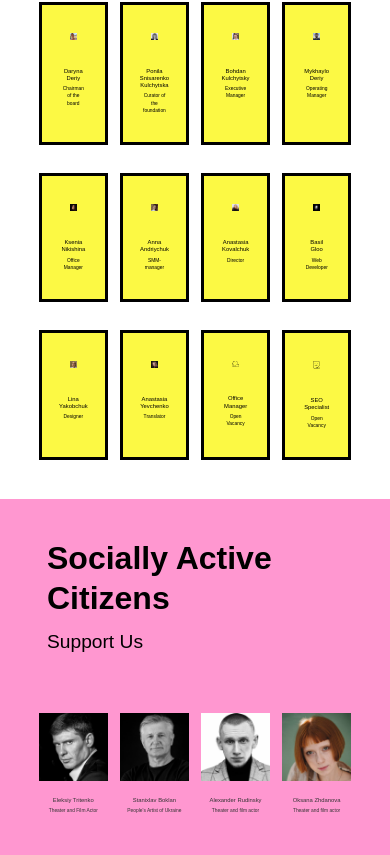
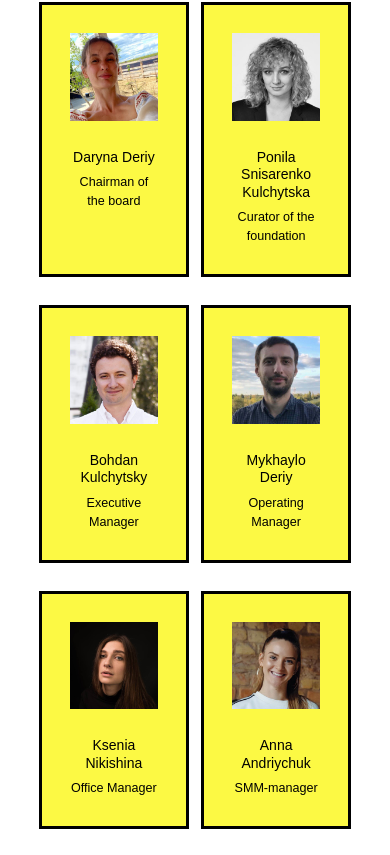
Before and after one commit to MuammarRizal/SGT-Coding-Test, a Vue app: page / in a window 390 px wide. Shown: the part 6626-7481 px from the top of the page. Built offline with nearby package versions, Linux system fonts and the light colour scheme.

Commit message:
fix : responsive section-5

```diff
--- a/src/components/main/CollectionListSupport.vue
+++ b/src/components/main/CollectionListSupport.vue
@@ -70,4 +70,18 @@ export default {
     }
   }
 }
+
+@media screen and (max-width: 480px) {
+  .collection-item---partner {
+    width: 48%;
+    .partner-wrap {
+      .team-name {
+        font-size: 1em;
+      }
+      .team-title {
+        font-size: 0.9em;
+      }
+    }
+  }
+}
 </style>
--- a/src/components/main/CollectionListTeam.vue
+++ b/src/components/main/CollectionListTeam.vue
@@ -71,4 +71,17 @@ export default {
     }
   }
 }
+@media screen and (max-width: 460px) {
+  .collection-item---team {
+    width: 48%;
+    .team-wrap {
+      .team-name {
+        font-size: 1em;
+      }
+      .team-title {
+        font-size: 0.9em;
+      }
+    }
+  }
+}
 </style>
```
